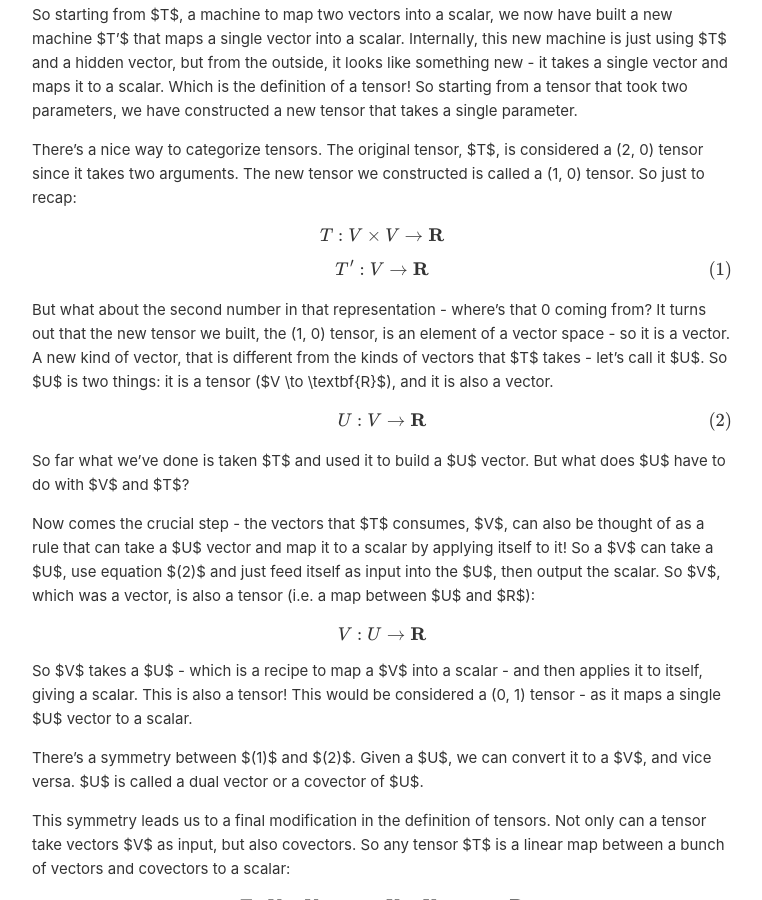
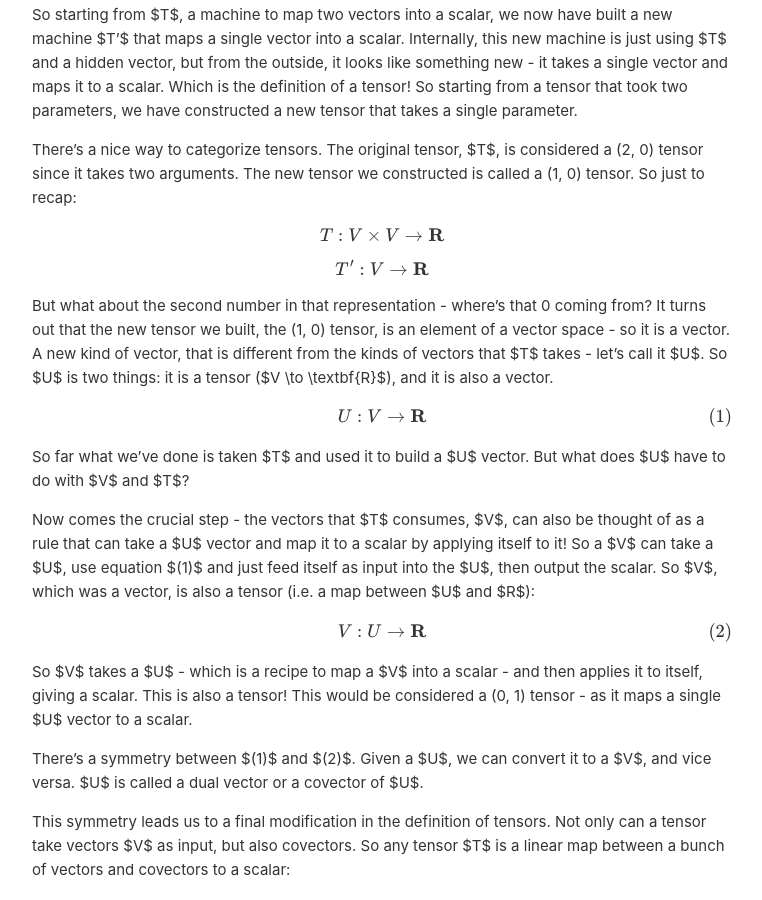
Before and after one commit to mfaizan/mfaizan.github.io, a Jekyll site: the page built from _posts/2021-12-15-welcome-to-jekyll.markdown, in a window 1280 px wide and 900 px high, scrolled down 4016 px. Shown: the whole window, without its empty margins (258-1020 px from the left). Built offline with Jekyll 4.4.1, drawn with Linux system fonts in a browser that asks for light colours; formulas are drawn with MathJax 3.

Commit message:
Update 2021-12-15-welcome-to-jekyll.markdown

```diff
--- a/_posts/2021-12-15-welcome-to-jekyll.markdown
+++ b/_posts/2021-12-15-welcome-to-jekyll.markdown
@@ -90,17 +90,17 @@ There's a nice way to categorize tensors. The original tensor, $T$, is considere
 
 $$ T : V \times V \to \textbf{R} $$
 
-$$ T' : V \to \textbf{R} \tag{1} $$
+$$ T' : V \to \textbf{R} $$
 
 But what about the second number in that representation - where's that 0 coming from? It turns out that the new tensor we built, the (1, 0) tensor, is an element of a vector space - so it is a vector. A new kind of vector, that is different from the kinds of vectors that $T$ takes - let's call it $U$. So $U$ is two things: it is a tensor ($V \to \textbf{R}$), and it is also a vector.
 
-$$ U : V \to \textbf{R} \tag {2} $$
+$$ U : V \to \textbf{R} \tag{1} $$
 
 So far what we've done is taken $T$ and used it to build a $U$ vector. But what does $U$ have to do with $V$ and $T$?
 
-Now comes the crucial step - the vectors that $T$ consumes, $V$, can also be thought of as a rule that can take a $U$ vector and map it to a scalar by applying itself to it! So a $V$ can take a $U$, use equation $(2)$ and just feed itself as input into the $U$, then output the scalar. So $V$, which was a vector, is also a tensor (i.e. a map between $U$ and $R$):
+Now comes the crucial step - the vectors that $T$ consumes, $V$, can also be thought of as a rule that can take a $U$ vector and map it to a scalar by applying itself to it! So a $V$ can take a $U$, use equation $(1)$ and just feed itself as input into the $U$, then output the scalar. So $V$, which was a vector, is also a tensor (i.e. a map between $U$ and $R$):
 
-$$ V : U \to \textbf{R} $$
+$$ V : U \to \textbf{R} \tag{2} $$
 
 So $V$ takes a $U$ - which is a recipe to map a $V$ into a scalar - and then applies it to itself, giving a scalar. This is also a tensor! This would be considered a (0, 1) tensor - as it maps a single $U$ vector to a scalar.
 
```
